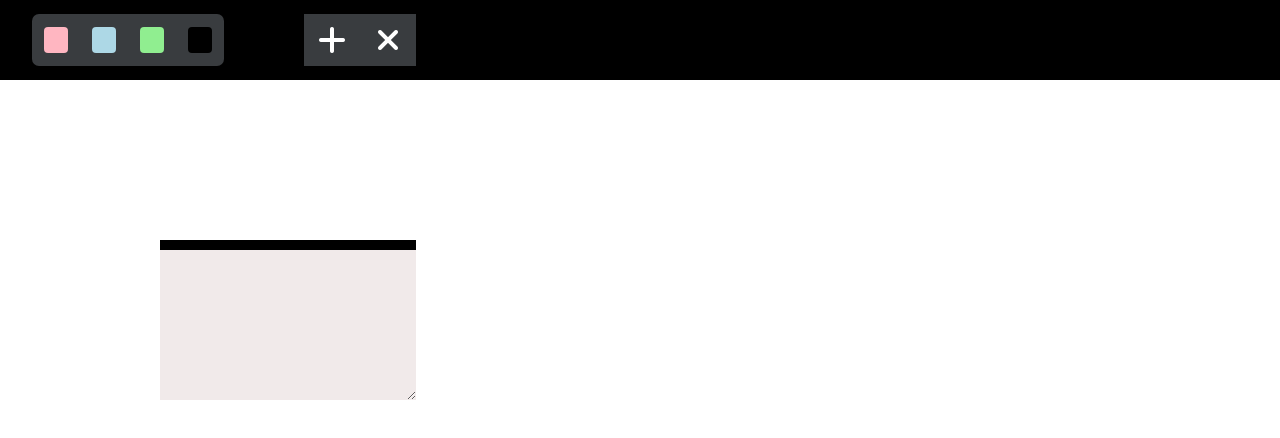
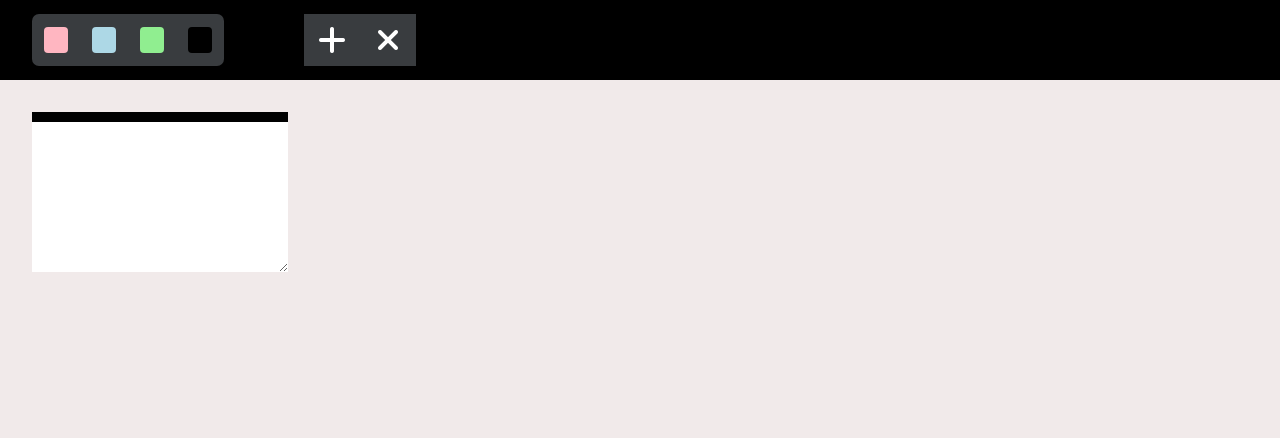
Before and after one commit to Trupti0406/JIRA-TICKET, a plain HTML site: page index.html in a window 1280 px wide. Drawn offline with Linux system fonts and the light colour scheme.

Commit message:
UI for ticket

```diff
--- a/index.html
+++ b/index.html
@@ -8,6 +8,9 @@
     <title>Document</title>
     <link rel="stylesheet" href="style.css">
     <link rel="stylesheet" href="https://cdnjs.cloudflare.com/ajax/libs/font-awesome/6.1.1/css/all.min.css">
+    <link rel="preconnect" href="https://fonts.googleapis.com">
+    <link rel="preconnect" href="https://fonts.gstatic.com" crossorigin>
+    <link href="https://fonts.googleapis.com/css2?family=Roboto:wght@300&display=swap" rel="stylesheet">
 </head>
 
 <body>
@@ -40,7 +43,7 @@
             <div class="ticket_header"></div>
             <div class="ticket_content">
                 <div class="ticket_id"></div>
-                <textarea name="" ></textarea>
+                <textarea name=""></textarea>
             </div>
         </div>
 
--- a/style.css
+++ b/style.css
@@ -14,9 +14,7 @@ body {
     align-items: center;
 }
 
-.main {
-    height: 70vh;
-}
+
 
 .color_pallete {
     height: 65%;
@@ -83,11 +81,17 @@ body {
 }
 
 /* main */
+.main {
+    min-height: 90vh;
+    background-color: rgb(241, 234, 234);
+    padding: 2rem;
+}
+
 .ticket {
     height: 10rem;
     width: 16rem;
-    margin-top: 10rem;
-    margin-left: 10rem;
+    /* margin-top: 10rem; */
+    /* margin-left: 10rem; */
 }
 
 .ticket_header {
@@ -101,7 +105,7 @@ body {
 
 .ticket_id {
     height: 20%;
-    background-color: rgb(241, 234, 234)
+    background-color: white;
 }
 
 textarea {
@@ -109,5 +113,10 @@ textarea {
     width: 100%;
     border: none;
     outline: none;
-    background-color: rgb(241, 234, 234)
+    padding: 1rem;
+    font-size: 1.2rem;
+    font-family: 'Roboto', sans-serif;
+    /* verticle distance b/w two lines  */
+    line-height: 145%;
+    text-align: center;
 }
```
